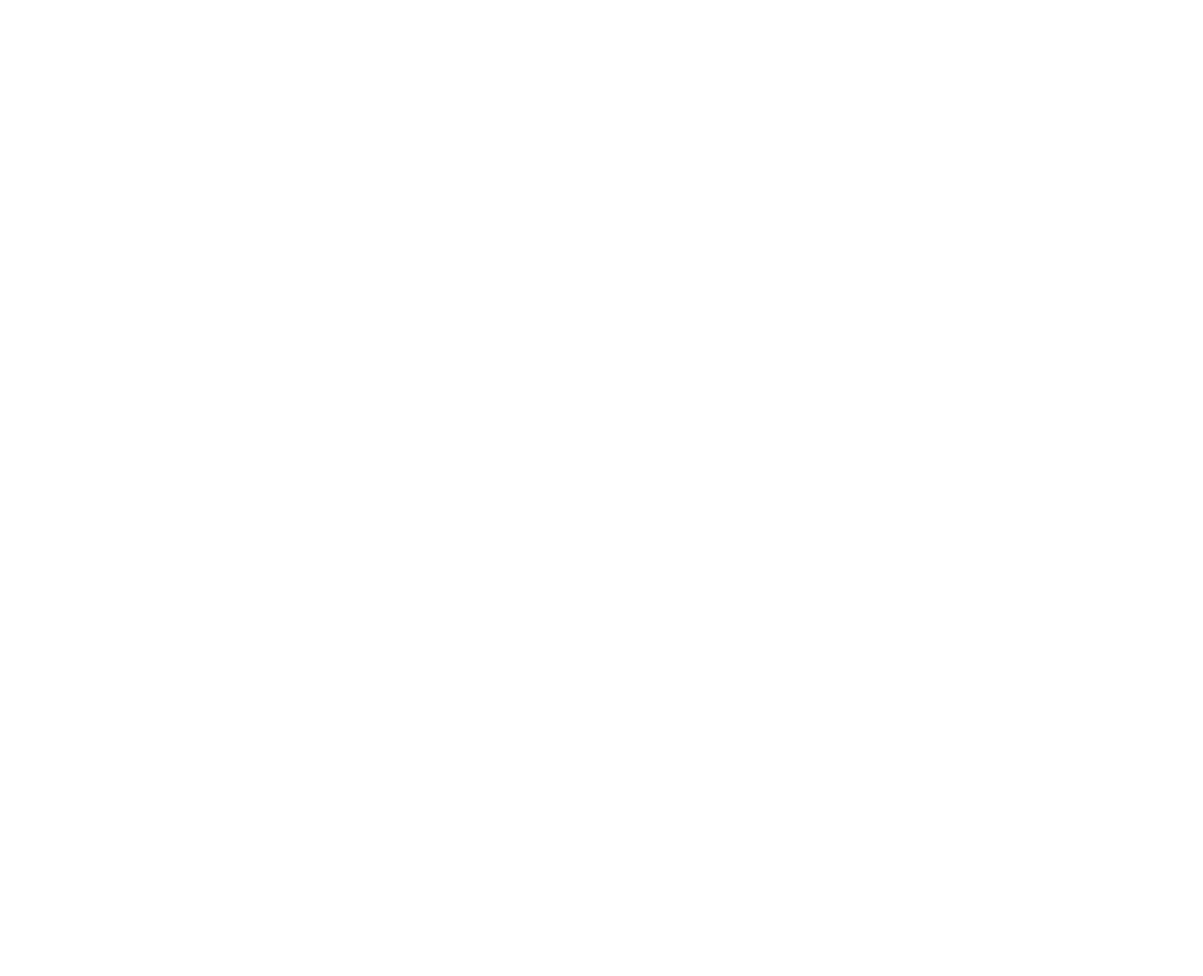
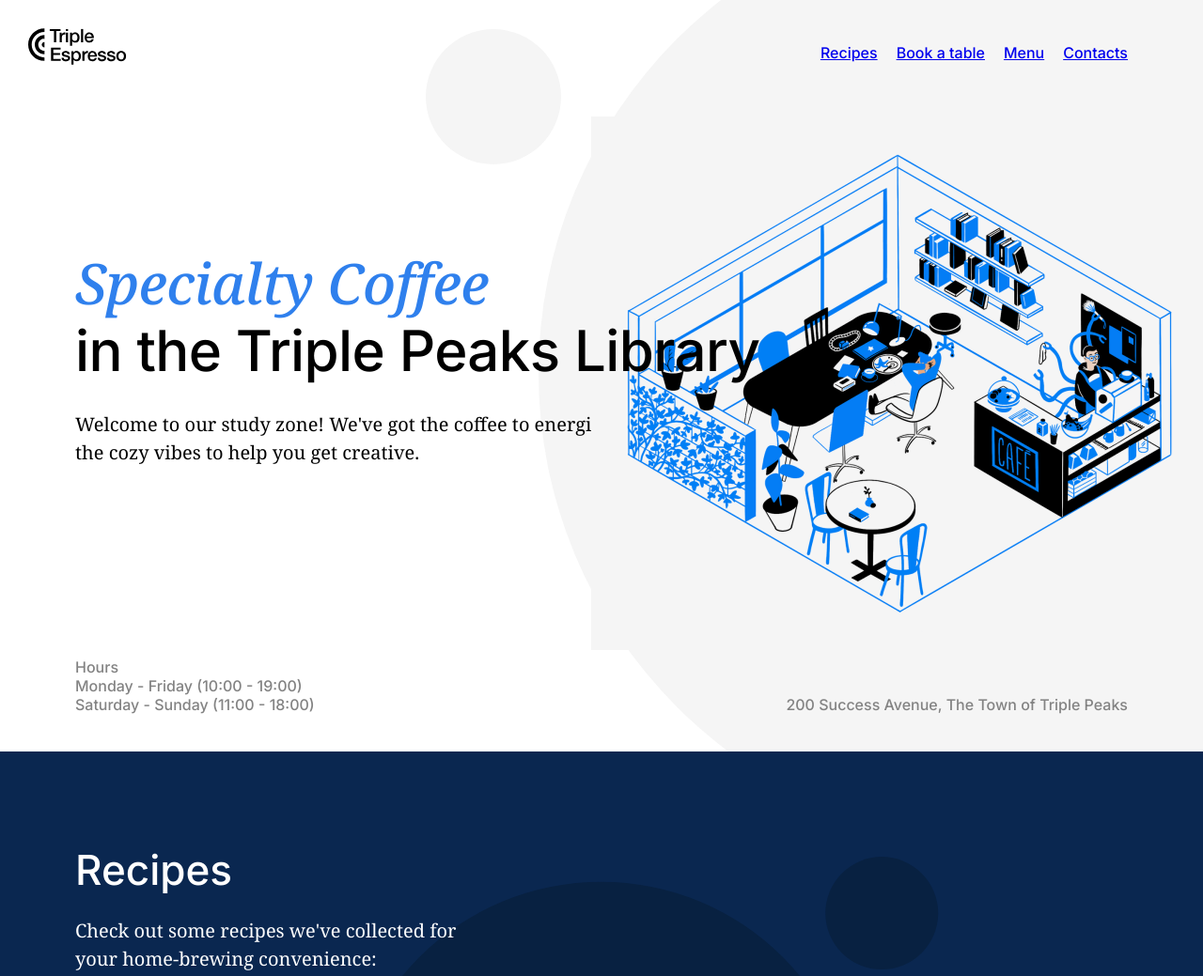
Before and after one commit to EthanHedden/se_project_coffeeshop, a plain HTML site: page index.html in a window 1280 px wide. Shown: the top 1039 px of the page at 94% size. Before the commit the page ends 800 px from the top, so only its background shows below. Drawn offline with Linux system fonts and the light colour scheme.

Commit message:
New update for my project

```diff
--- /dev/null
+++ b/blocks/header.css
@@ -0,0 +1,70 @@
+.header {
+  background-color: #FFF;
+  background-image: url(../images/background_header.svg);
+  background-size: cover;
+  background-repeat: no-repeat;
+  background-position: center;
+  min-height: 720px;
+  max-height: 800px;
+  height: 100vh;
+  display: flex;
+  flex-direction: column;
+
+}
+
+.header__title{
+  max-width: 729px;
+  margin: 183px 0px 28px 80px;
+  font-family: "Inter", Arial, sans-serif;
+  font-weight: 500;
+  font-size: 60px;
+  line-height: 72px;
+  letter-spacing: -0.6px;
+  z-index: 2;
+
+}
+
+.header__span-accent{
+  display: block;
+  font-family: "Noto Serif", 'Times New Roman', serif;
+  font-style: italic;
+  color: #2f80ed;
+}
+
+.header__description{
+  font-family: "Noto Serif", 'Times New Roman', serif;
+  max-width: 683px;
+  font-size: 20px;
+  line-height: 30px;
+  margin-left: 80px;
+  margin-top: 0;
+}
+
+.header__image{
+ position: absolute;
+ width: 646px;
+ height: 568px;
+ right: 5px;
+ top: 124px;
+ z-index: 1;
+}
+
+.header__footer{
+  display: flex;
+  margin-top: auto;
+  justify-content: space-between;
+  margin-left: 80px;
+  margin-right: 80px;
+  margin-bottom: 40px;
+
+}
+
+.header__paragraph{
+  font-family: "Inter", Arial, sans-serif;
+  font-weight: 500;
+  font-size: 16px;
+  line-height: 20px;
+  color: #838383;
+  margin-bottom: 0;
+  margin-top: auto;
+}
--- /dev/null
+++ b/blocks/nav.css
@@ -0,0 +1,28 @@
+.nav {
+  display: flex;
+  justify-content: space-between;
+  margin-top: 30px;
+}
+
+.nav__logo {
+  position: relative;
+  right: -30px;
+  width: 105px;
+  height: 39px;
+}
+
+.nav__links{
+  display: flex;
+  justify-content: space-between;
+  list-style-type: none;
+  gap: 20px;
+  margin-right: 80px;
+
+}
+
+.nav__link{
+  font-family: "Inter", Arial, sans-serif;
+  font-weight: 500;
+  font-size: 16px;
+  line-height: 20px;
+}
--- /dev/null
+++ b/blocks/page.css
@@ -0,0 +1,10 @@
+.page {
+  min-width: 1100px;
+  max-width: 1600px;
+  margin: 0 auto;
+  padding: 0;
+  font-family: "Inter", "Arial", sans-serif;
+  font-size: 16px;
+  line-height: 20px;
+  box-sizing: border-box;
+}
--- /dev/null
+++ b/blocks/recipes.css
@@ -0,0 +1,51 @@
+
+.recipes {
+  display: flex;
+  flex-direction: column;
+  color: #fff;
+  background-color: #0a2750;
+  background-image: url(../images/background_recipes.svg);
+  background-repeat: no-repeat;
+  background-position: center;
+  background-size: cover;
+}
+
+.recipes__title {
+  max-width: 580px;
+  margin: 100px auto 24px 80px;
+  font-family: "Inter", "Arial", sans-serif;
+  font-weight: 500;
+  font-size: 44px;
+  line-height: 52px;
+}
+
+.recipes__subtitle {
+  max-width: 438px;
+  margin: 0 auto 80px 80px;
+  font-family: "Noto Serif", 'Times New Roman', serif;
+  font-size: 20px;
+  line-height: 30px;
+}
+
+.recipes__videos {
+  border-style: none;
+  gap: 40px;
+  display: flex;
+  justify-content: center;
+  margin-bottom: 215px;
+}
+
+.recipes__iframe {
+  border-style: none;
+  height: 273px;
+}
+
+.recipes__video-caption {
+  display: flex;
+  justify-content: space-between;
+  margin-top: 24px;
+  font-family: "Inter", "Arial", sans-serif;
+  font-weight: 500;
+  font-size: 20px;
+  line-height: 30px;
+}
--- a/index.html
+++ b/index.html
@@ -18,25 +18,95 @@
 <body>
  <div class="page">
     <header class="header">
+      <nav class="nav">
+          <img src="./images/logo_coffeeshop_dark.svg"
+            alt="coffeeshop logo"
+            class="nav__logo">
+        <ul class="nav__links">
+          <li><a class="nav__link" href="#recipes">Recipes</a></li>
+          <li><a class="nav__link" href="#reservation">Book a table</a></li>
+          <li><a class="nav__link" href="menu">Menu</a></li>
+          <li><a class="nav__link" href="contacts">Contacts</a></li>
+        </ul>
+      </nav>
+      <h1 class="header__title">
+        <span class="header__span-accent">Specialty Coffee</span>
+        in the Triple Peaks Library
+      </h1>
+      <p class="header__description">Welcome to our study zone! We've got the coffee to energize you
+          and the cozy vibes to help you get creative.
+      </p>
+        <img
+          src="./images/inside_coffee_shop.png"
+          alt="Coffee Shop"
+          class="header__image"
+          />
+      <div class="header__footer">
+        <div>
+          <p class="header__paragraph">Hours</p>
+          <p class="header__paragraph">Monday - Friday (10:00 - 19:00)</p>
+          <p class="header__paragraph">Saturday - Sunday (11:00 - 18:00)</p>
+        </div>
+      <p class="header__paragraph">
+        200 Success Avenue, The Town of Triple Peaks
+      </p>
+      </div>
+    </header>
 
-    </header>
     <main class="content">
-        <section class="recipes">
+      <section class="recipes" id="recipes">
+          <h2 class="recipes__title">Recipes</h2>
+          <p class="recipes__subtitle">
+            Check out some recipes we've collected for your home-brewing convenience:
+          </p>
+          <div class="recipes__videos">
+            <div>
+              <iframe
+              class="recipes__iframe"
+              width= "480"
+              height= "273"
+               src="https://www.youtube.com/embed/j6VlT_jUVPc?si=JU79yY8Y6UDHTHkd"
+               title="YouTube video player"
+                allow="accelerometer; autoplay; clipboard-write; encrypted-media; gyroscope; picture-in-picture; web-share"
+                referrerpolicy="strict-origin-when-cross-origin"
+                allowfullscreen>
+              </iframe>
+              <p class="recipes__video-caption">
+                <span>Aeropress recipe</span> ~5 min
+              </p>
+            </div>
+            <div>
+              <iframe
+                class="recipes__iframe"
+                width= "480"
+                height= "273"
+                src="https://www.youtube.com/embed/st571DYYTR8?si=NrMkJUEnROlvz8Lw"
+                title="YouTube video player"
+                allow="accelerometer; autoplay; clipboard-write; encrypted-media; gyroscope; picture-in-picture; web-share"
+                referrerpolicy="strict-origin-when-cross-origin"
+                allowfullscreen>
+              </iframe>
+              <p class="recipes__video-caption">
+                <span>French press recipe</span> ~15 min
+              </p>
+            </div>
+          </div>
+        </section>
 
+        <section class="reservation" id="reservation">
         </section>
-        <section class="reservation">
 
+        <section class="menu" id="menu">
         </section>
-        <section class="menu">
 
+        <section class="about" id="contacts">
         </section>
-        <section class="about">
 
-        </section>
     </main>
+
     <footer class="footer">
+    </footer>
 
-    </footer>
  </div>
 </body>
 </html>
--- a/pages/index.css
+++ b/pages/index.css
@@ -1,8 +1,10 @@
-.page {
-    min-width: 1100px;
-    max-width: 1600px;
-    margin: 0 auto;
-    font-family: Inter, Arial, sans-serif;
-    font-size: 16px;
-    line-height: 20px;
-}
+@import url(../vendor/normalize.css);
+@import url(../blocks/page.css);
+@import url(../blocks/header.css);
+@import url(../blocks/nav.css);
+@import url(../blocks/recipes.css);
+@import url(../blocks/reservation.css);
+@import url(../blocks/menu.css);
+@import url(../blocks/about.css);
+@import url(../blocks/card.css);
+@import url(../blocks/footer.css);
```
